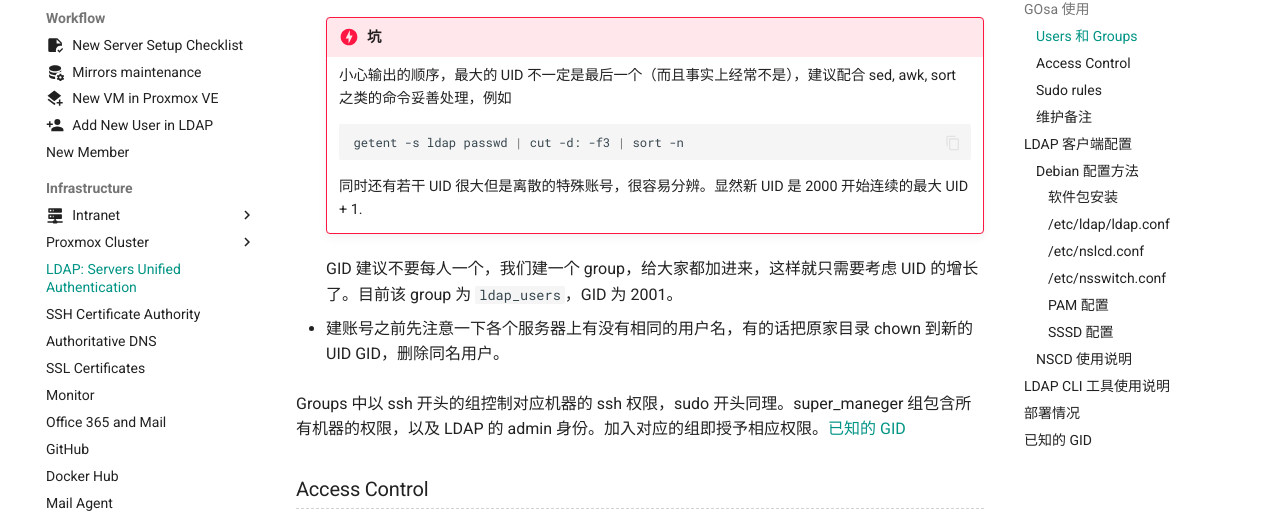
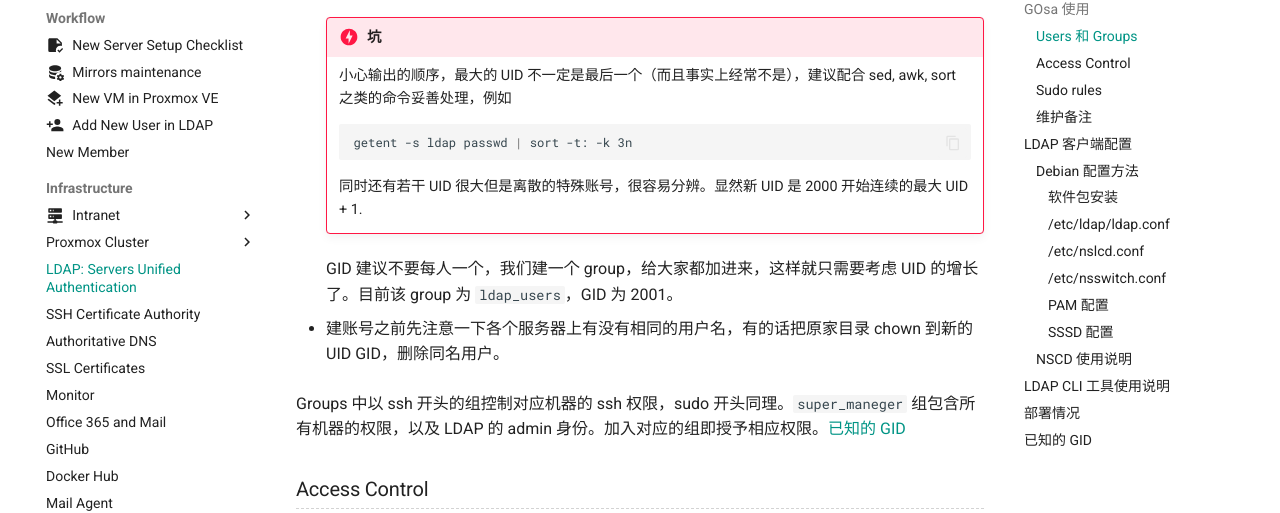
Before and after one commit to ustclug/documentations, an MkDocs documentation site: the page built from docs/infrastructure/ldap.md, in a window 1280 px wide and 900 px high, scrolled down 674 px. Shown: the part 126-639 px from the top of the window. Built offline with MkDocs 1.6.1 and Material for MkDocs 9.7.7, drawn with Linux system fonts in a browser that asks for light colours; comment, search, counter and statistics services are not loaded.

Commit message:
ldap: sort(1) has -t <field sep> option

````diff
--- a/docs/infrastructure/ldap.md
+++ b/docs/infrastructure/ldap.md
@@ -25,7 +25,7 @@ Users 是用来添加和配置用户信息的地方。最主要的功能位于
         小心输出的顺序，最大的 UID 不一定是最后一个（而且事实上经常不是），建议配合 sed, awk, sort 之类的命令妥善处理，例如
 
         ```shell
-        getent -s ldap passwd | cut -d: -f3 | sort -n
+        getent -s ldap passwd | sort -t: -k 3n
         ```
 
         同时还有若干 UID 很大但是离散的特殊账号，很容易分辨。显然新 UID 是 2000 开始连续的最大 UID + 1.
@@ -34,7 +34,7 @@ Users 是用来添加和配置用户信息的地方。最主要的功能位于
 
 - 建账号之前先注意一下各个服务器上有没有相同的用户名，有的话把原家目录 chown 到新的 UID GID，删除同名用户。
 
-Groups 中以 ssh 开头的组控制对应机器的 ssh 权限，sudo 开头同理。super_maneger 组包含所有机器的权限，以及 LDAP 的 admin 身份。加入对应的组即授予相应权限。[已知的 GID](#ldap-known-gids)
+Groups 中以 ssh 开头的组控制对应机器的 ssh 权限，sudo 开头同理。`super_maneger` 组包含所有机器的权限，以及 LDAP 的 admin 身份。加入对应的组即授予相应权限。[已知的 GID](#ldap-known-gids)
 
 ### Access Control
 
````
